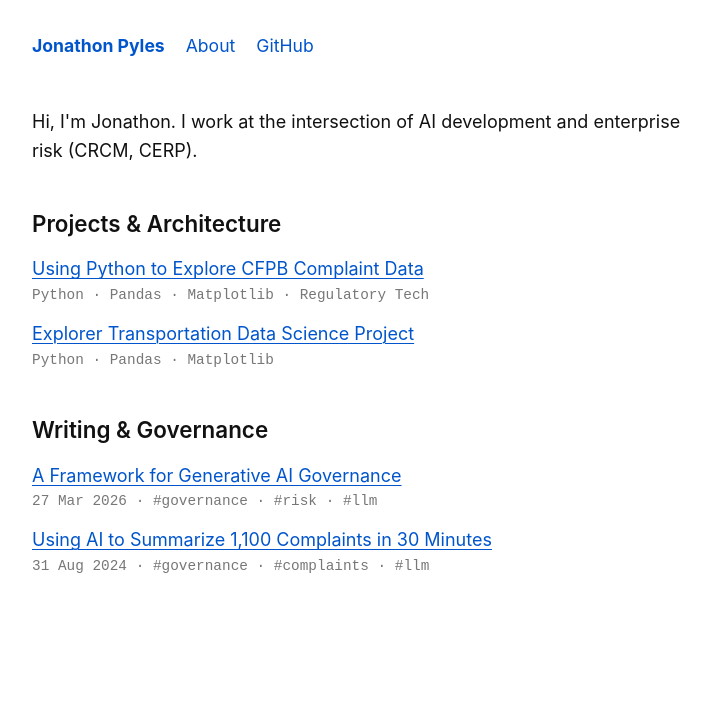
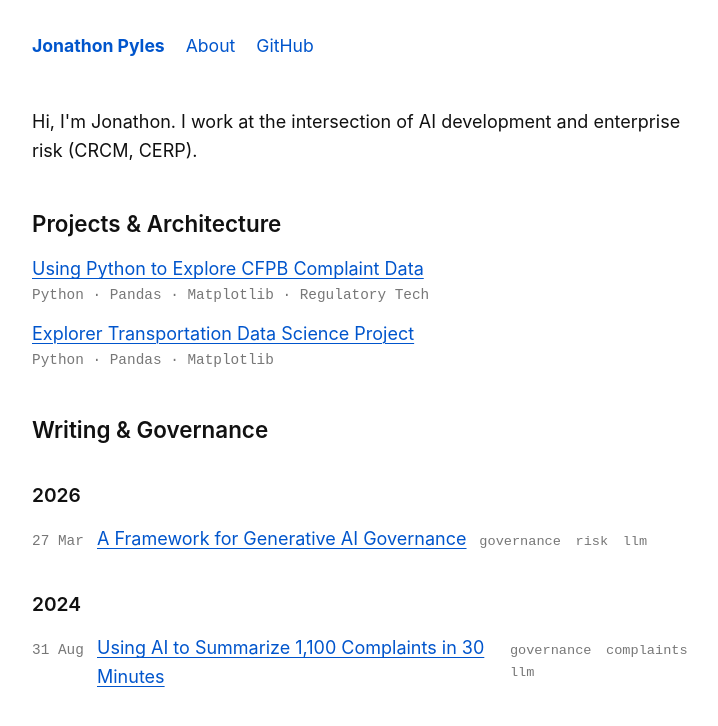
Before and after one commit to JNPyles/JNPyles.github.io, a Jekyll site: the page built from index.html, in a window 1280 px wide. Shown: the top 726 px of the page, without its empty margins (272-990 px from the left). Built offline with Jekyll 4.4.1, drawn with Linux system fonts in a browser that asks for light colours.

Commit message:
Website Update
Website Update

```diff
--- a/assets/css/style.css
+++ b/assets/css/style.css
@@ -81,3 +81,54 @@ ul.post-list li {
   font-size: 0.9rem;
   font-family: monospace; /* Gives it a slight "terminal" feel */
 }
+/* Styling for the Year Headers */
+h3.year-heading {
+  font-size: 1.2rem;
+  color: var(--text);
+  margin-top: 2.5rem;
+  margin-bottom: 1rem;
+  font-weight: 600;
+}
+
+/* Flexbox layout to align the date, title, and tags in a row */
+ul.year-grouped li {
+  display: flex;
+  align-items: baseline;
+  margin-bottom: 0.6rem;
+  flex-direction: row;
+}
+
+/* Fix the width of the date so all post titles align perfectly vertically */
+.date-short {
+  min-width: 65px;
+  font-family: monospace;
+  color: var(--meta);
+  flex-shrink: 0;
+}
+
+/* Push the tags slightly away from the title */
+.tags-inline {
+  margin-left: 0.8rem;
+  font-size: 0.85rem;
+}
+
+.tag-link {
+  color: var(--meta);
+  text-decoration: none;
+  margin-right: 0.4rem;
+}
+
+.tag-link:hover {
+  text-decoration: underline;
+}
+
+/* On mobile screens, let the tags drop to the next line if needed */
+@media (max-width: 600px) {
+  ul.year-grouped li {
+    flex-wrap: wrap;
+  }
+  .tags-inline {
+    margin-left: 65px; /* Aligns tags under the title on mobile */
+    width: 100%;
+  }
+}
--- a/index.html
+++ b/index.html
@@ -16,20 +16,32 @@ title: Home
 </ul>
 
 <h2>Writing & Governance</h2>
-<ul class="post-list">
+
+{% assign current_year = "" %}
+
 {% for post in site.posts %}
+  {% capture post_year %}{{ post.date | date: "%Y" }}{% endcapture %}
+
+  {% if post_year != current_year %}
+    {% unless forloop.first %}</ul>{% endunless %}
+    <h3 class="year-heading">{{ post_year }}</h3>
+    <ul class="post-list year-grouped">
+    {% assign current_year = post_year %}
+  {% endif %}
+
   <li>
+    <span class="post-meta date-short">{{ post.date | date: "%d %b" }}</span>
+
     <a href="{{ post.external_url | default: post.url }}">{{ post.title }}</a>
 
-      <span class="post-meta">
-        {{ post.date | date: "%d %b %Y" }}
     {% if post.tags.size > 0 %}
+      <span class="post-meta tags-inline">
         {% for tag in post.tags %}
-            · <a href="/tags/#{{ tag | slugify }}" style="color: inherit; text-decoration: none;">#{{ tag }}</a>
+          <a href="/tags/#{{ tag | slugify }}" class="tag-link">{{ tag }}</a>
         {% endfor %}
+      </span>
     {% endif %}
-      </span>
+  </li>
 
-    </li>
+  {% if forloop.last %}</ul>{% endif %}
 {% endfor %}
-</ul>
```
Lines whose indentation alone changed are shown as unchanged.
